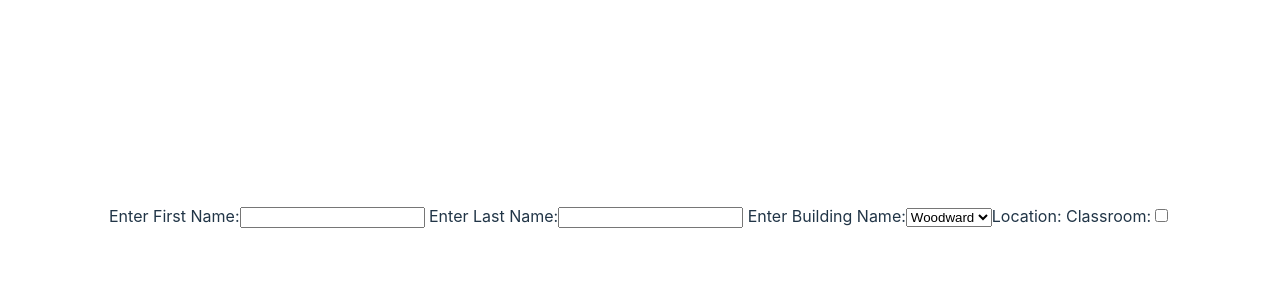
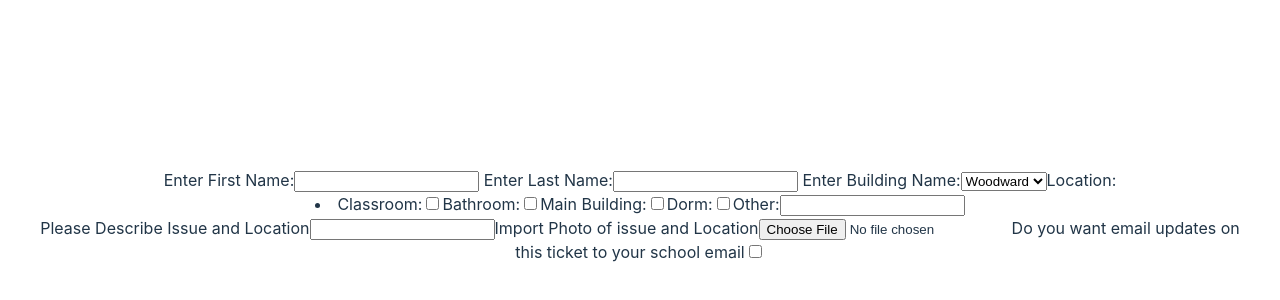
Before and after one commit to JGilbert103/ITSC4155, a React (Vite) app in the folder UNCC Ticketing/react/: page / in a window 1280 px wide. Shown: the part 184-484 px from the top of the page. Built offline with nearby package versions, Linux system fonts and the light colour scheme.

Commit message:
unformated form

```diff
--- a/UNCC Ticketing/react/components/Ticket.jsx
+++ b/UNCC Ticketing/react/components/Ticket.jsx
@@ -7,30 +7,55 @@ function Ticket(){
             <label> Enter First Name:
                 <input type="text"/>
             </label>
+
             <label> Enter Last Name:
                 <input type="text"/>
             </label>
 
             <label> Enter Building Name:
+              </label>
 
             <select>
                 <option>Woodward</option>
             </select>
 
-            <label>Location:
+            <label>Location:</label>
 
-
-            </label>
+        <li>
 
             <label> Classroom:
                 <input type="checkbox" value="name"/>
             </label>
 
+            <label>Bathroom:
+                <input type="checkbox" value="name"></input>
+            </label>
 
+            <label>Main Building:
+                <input type="checkbox" value="name"></input>
+            </label>
 
+            <label>Dorm:
+                <input type="checkbox" value="name"></input>
+            </label>
 
+            <label>Other:
+                <input type="text"></input>
+            </label>
+            </li>
 
+            <label>Please Describe Issue and Location
+                <input type="text"></input>
             </label>
+
+            <label>Import Photo of issue and Location
+                <input type="file" name="photo"></input>
+            </label>
+
+            <label>Do you want email updates on this ticket to your school email
+                <input type="checkbox"></input>
+            </label>
+
         </form>
     )
 }
```
